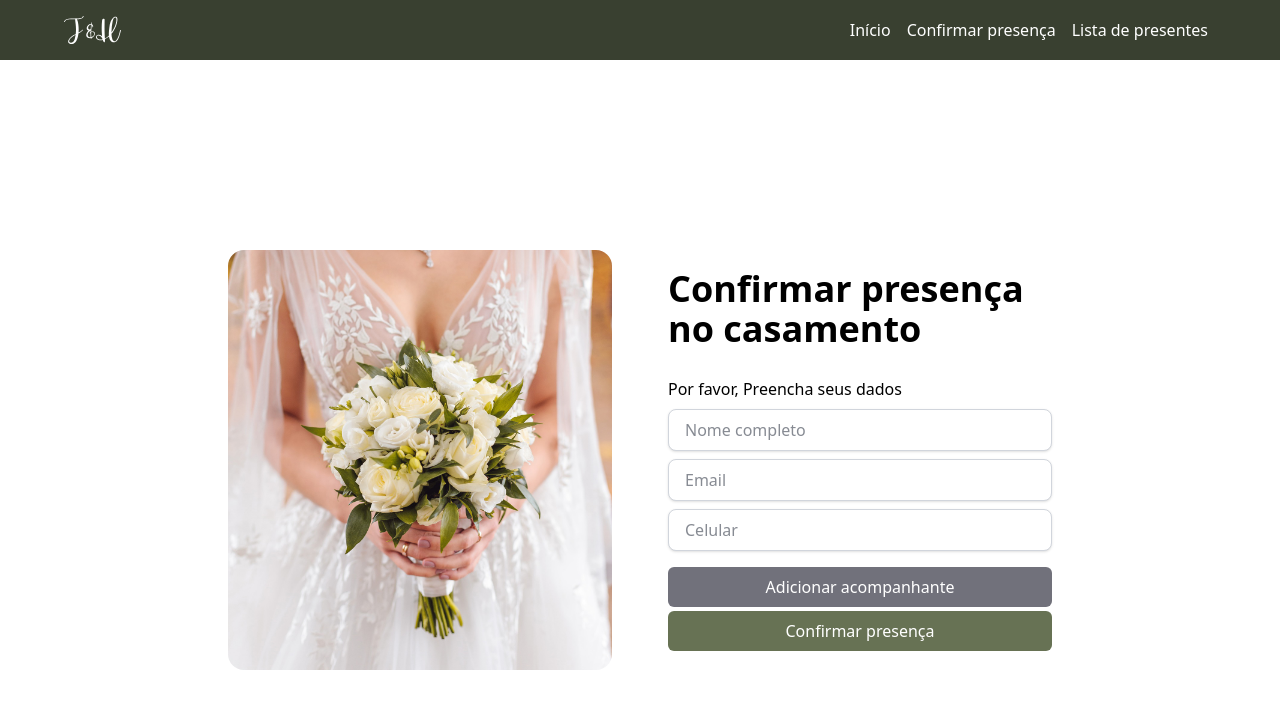
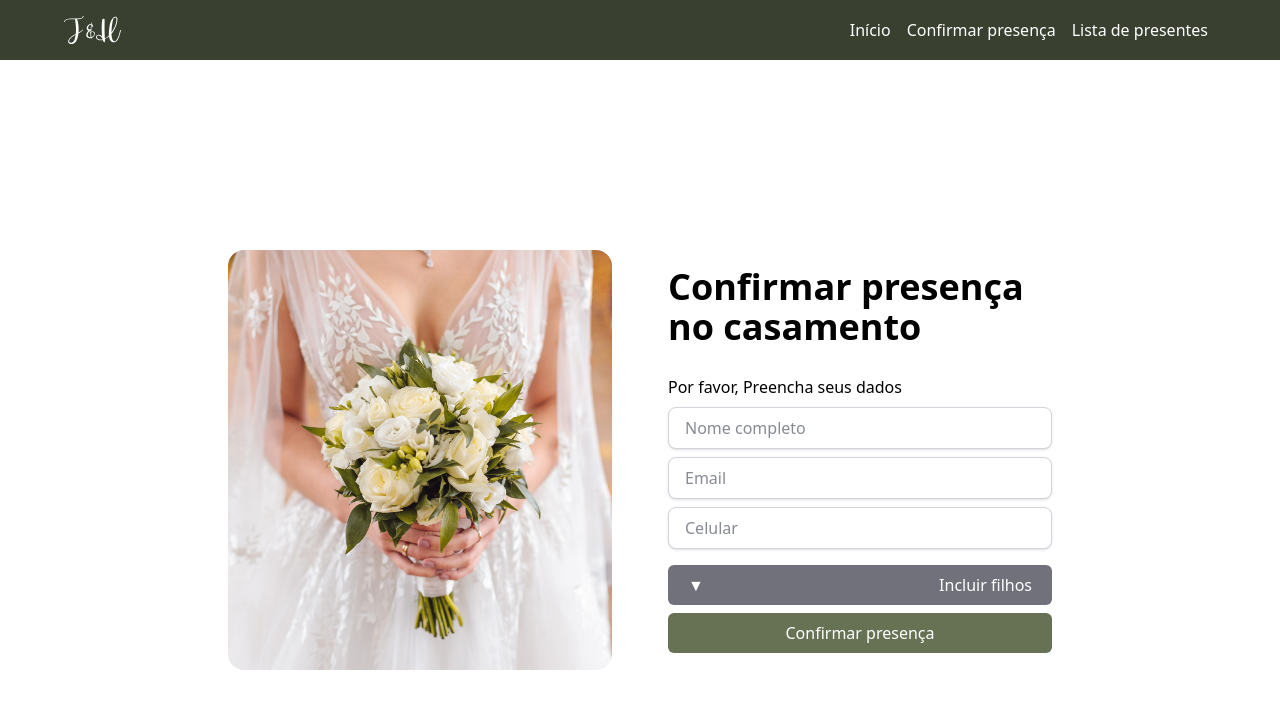
Before and after one commit to hallan-n/casamento-frontend, a React (Vite) app: page /confirm-presence in a window 1280 px wide. Shown: the top 708 px of the page. Built offline with nearby package versions, Linux system fonts and the light colour scheme.

Commit message:
Adicionado a funcionalidade de incluir filhos

```diff
--- a/src/pages/ConfirmPresence.jsx
+++ b/src/pages/ConfirmPresence.jsx
@@ -3,6 +3,11 @@ import { useState } from "react";
 
 export default function ConfirmPresence() {
     const [isOpen, setIsOpen] = useState(false);
+    const [inputs, setInputs] = useState([""]);
+
+    const addInput = () => {
+        setInputs([...inputs, ""]);
+    };
 
     return (
         <div>
@@ -36,22 +41,29 @@ export default function ConfirmPresence() {
 
 
 
-                    <div className='mt-4 transition rounded-md text-white w-full'>
+                    <div className='mt-4 mb-1 transition rounded-md text-white w-full bg-zinc-100'>
                         <button
                             onClick={() => setIsOpen(!isOpen)}
-                            className="w-full p-2 bg-zinc-500 hover:bg-zinc-600 rounded-md cursor-pointer"
-                        >Adicionar acompanhante
+                            className="w-full flex justify-between py-2 px-5 bg-zinc-500 hover:bg-zinc-600 rounded-md cursor-pointer"
+                        >
+                            <span>{isOpen ? "▲" : "▼"}</span>
+                            <p>Incluir filhos</p>
+
                         </button>
                         {isOpen && (
-                            <div className="mt-2 mb-6 text-black">
+                            <div className='flex gap-4 justify-between my-5 pb-5 mx-4'>
+                                <div>
+                                    {inputs.map((_, index) => (
                                         <input
+                                            key={index}
                                             type="text"
-                                    placeholder="Acompanhante"
+                                            placeholder={`Nome o filho ${index + 1}`}
                                             className="mt-2 w-full rounded-lg border border-gray-300 bg-white py-2 p-4 text-gray-900 shadow-sm focus:outline-none focus:ring-2" />
-                                     <textarea
-                                     placeholder='Nome dos filhos'
-                                        className="mt-2 w-full rounded-lg border border-gray-300 bg-white py-2 p-4 text-gray-900 shadow-sm focus:outline-none focus:ring-2"
-                                      name="" id=""></textarea>
+                                    ))}
+                                </div>
+                                <button onClick={addInput} className="self-end p-3 pb-2 bg-zinc-500 hover:bg-zinc-600 cursor-pointer rounded-full">
+                                    <span class="material-symbols-outlined m-0 p-0 text-white">add</span>
+                                </button>
                             </div>
                         )}
                     </div>
```
Lines whose indentation alone changed are shown as unchanged.
